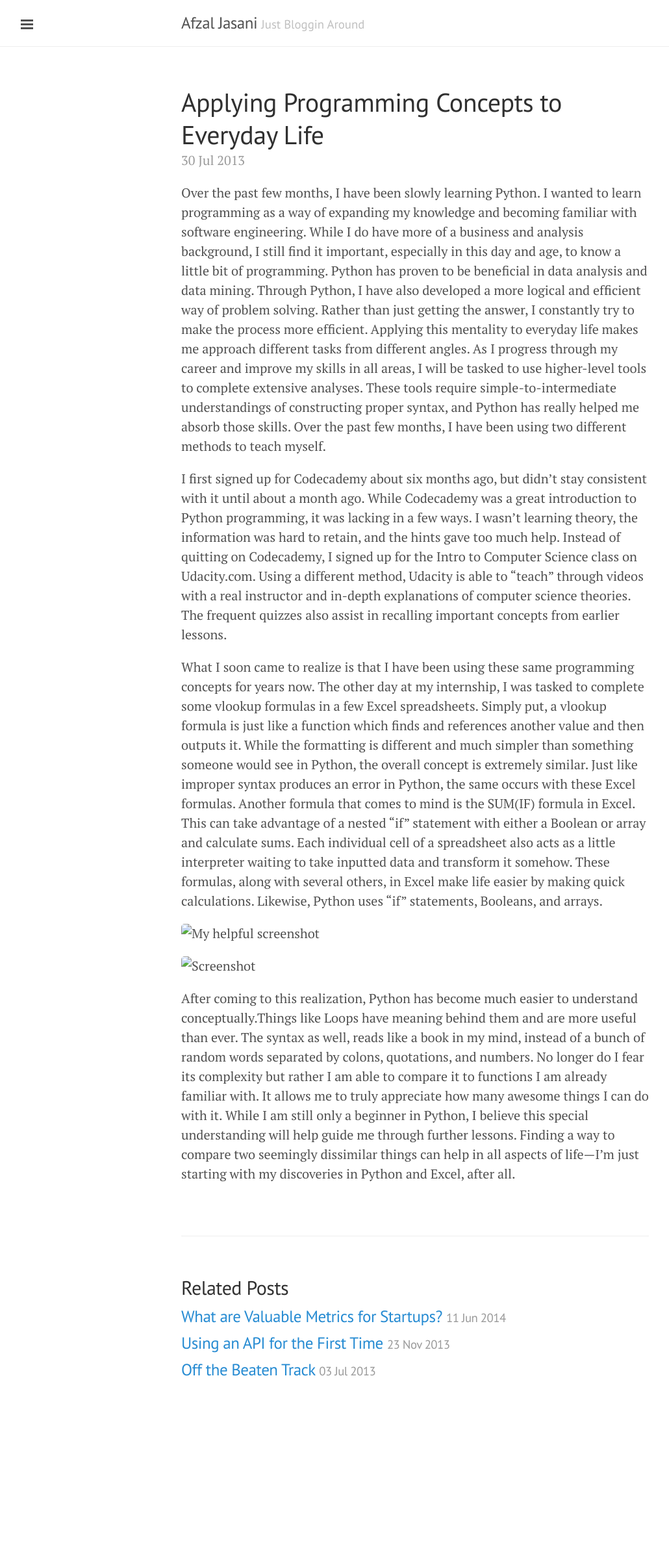
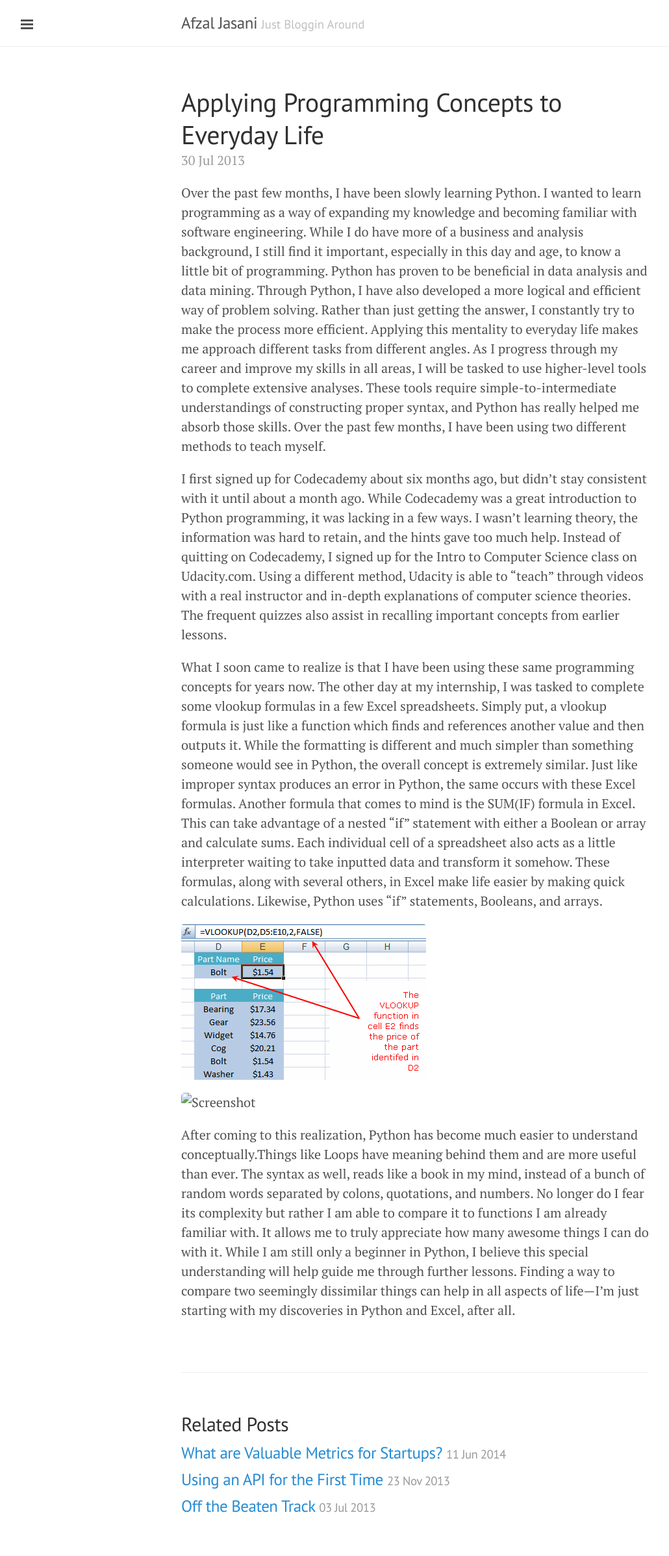
Before and after one commit to afzaljasani/aj786123.github.io, a Jekyll site: the page built from _posts/2013-07-30-Applying-Programming-Concepts.md, in a window 1280 px wide. Shown: the whole page at 65% size, without its empty margins (1-1031 px from the left). Built offline with Jekyll 4.4.1, drawn with Linux system fonts in a browser that asks for light colours; Markdown is read by kramdown in place of the engine named in the settings; before the commit the page ends 2185 px from its top, so only the background shows below that.

Commit message:
fix images

```diff
--- a/_posts/2013-07-30-Applying-Programming-Concepts.md
+++ b/_posts/2013-07-30-Applying-Programming-Concepts.md
@@ -9,7 +9,7 @@ I first signed up for Codecademy about six months ago, but didn’t stay consist
 
 What I soon came to realize is that I have been using these same programming concepts for years now. The other day at my internship, I was tasked to complete some vlookup formulas in a few Excel spreadsheets. Simply put, a vlookup formula is just like a function which finds and references another value and then outputs it. While the formatting is different and much simpler than something someone would see in Python, the overall concept is extremely similar. Just like improper syntax produces an error in Python, the same occurs with these Excel formulas. Another formula that comes to mind is the SUM(IF) formula in Excel. This can take advantage of a nested “if” statement with either a Boolean or array and calculate sums. Each individual cell of a spreadsheet also acts as a little interpreter waiting to take inputted data and transform it somehow. These formulas, along with several others, in Excel make life easier by making quick calculations. Likewise, Python uses “if” statements, Booleans, and arrays.
 
-![My helpful screenshot]({{ site.url }}/assets/excel.gif)
+![My helpful screenshot](/assets/excel.gif)
 
 ![Screenshot]({{ site.url }}/assets/if-else.png)
 
```
